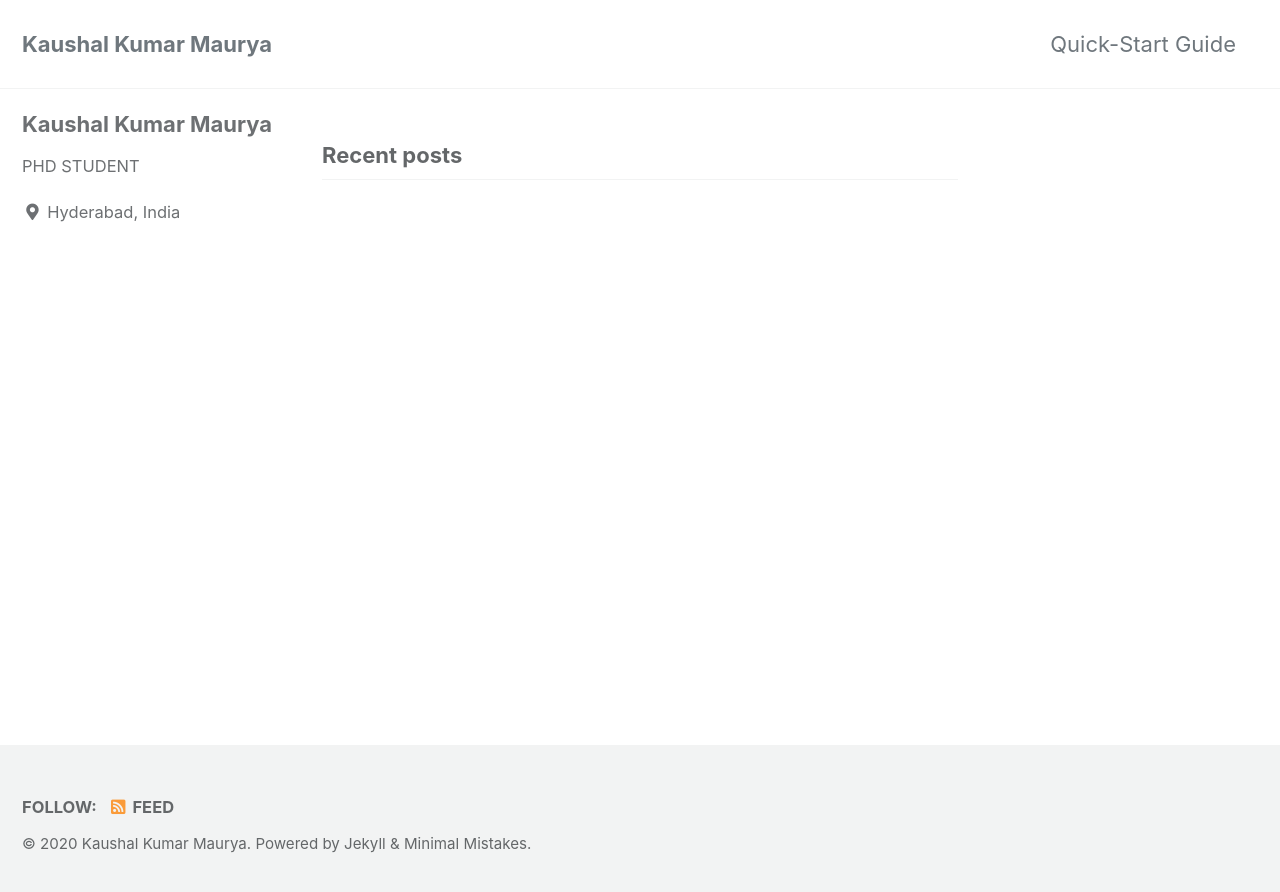
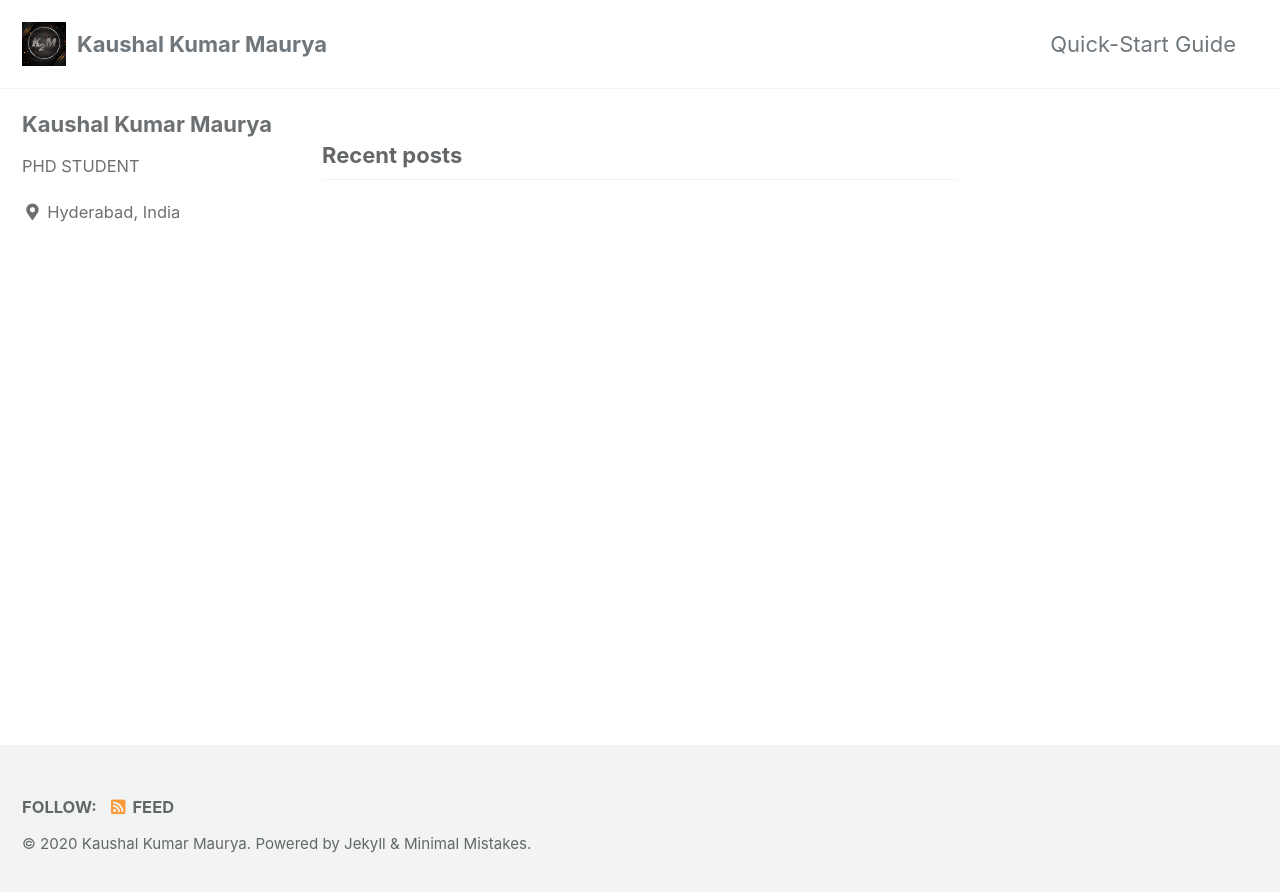
Before and after one commit to harshayelleni/harshayelleni.github.io, a Jekyll site: the page built from index.html, in a window 1280 px wide. Shown: the top 892 px of the page. Built offline with Jekyll 4.4.1, drawn with Linux system fonts in a browser that asks for light colours; cached includes are drawn as plain includes; the list of posts is cut into pages by our own code.

Commit message:
doing modifications

```diff
--- a/_config.yml
+++ b/_config.yml
@@ -24,8 +24,8 @@
 url                      : "https://kaushal0494.github.io" # the base hostname & protocol for your site e.g. "https://mmistakes.github.io"
 baseurl                  : # the subpath of your site, e.g. "/blog"
 repository               : # GitHub username/repo-name e.g. "mmistakes/minimal-mistakes"
-teaser                   : # path of fallback teaser image, e.g. "/assets/images/500x300.png"
-logo                     : # path of logo image to display in the masthead, e.g. "/assets/images/88x88.png"
+teaser                   : "/assets/images/kaushal_pic.jpeg" # path of fallback teaser image, e.g. "/assets/images/500x300.png"
+logo                     : "/assets/images/kaushal_logo.jpeg" # path of logo image to display in the masthead, e.g. "/assets/images/88x88.png"
 masthead_title           : # overrides the website title displayed in the masthead, use " " for no title
 # breadcrumbs            : false # true, false (default)
 words_per_minute         : 200
```
Also changed, not shown: assets/images/kaushal_logo.jpeg (added), assets/images/kaushal_pic.png (added).
